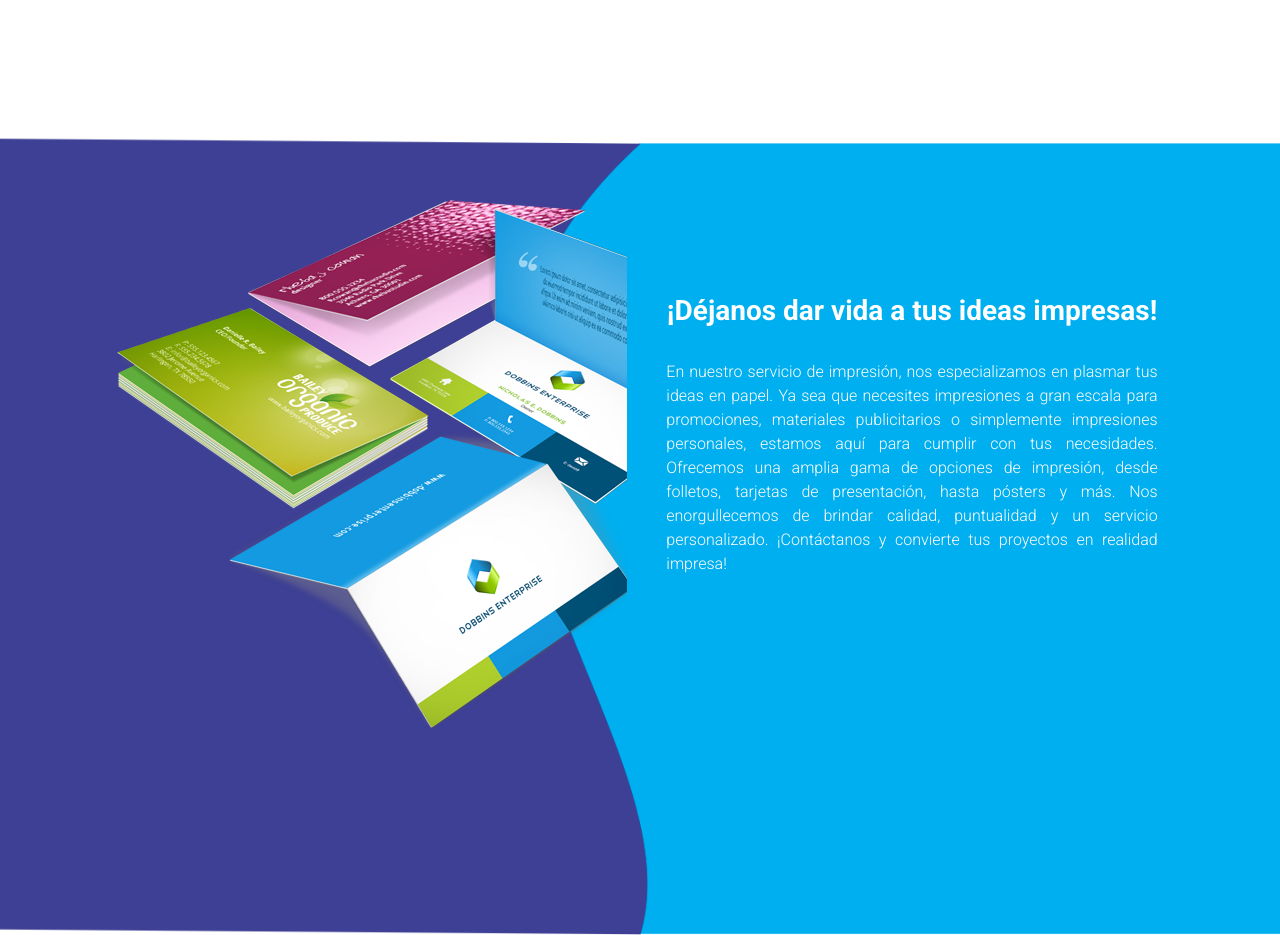
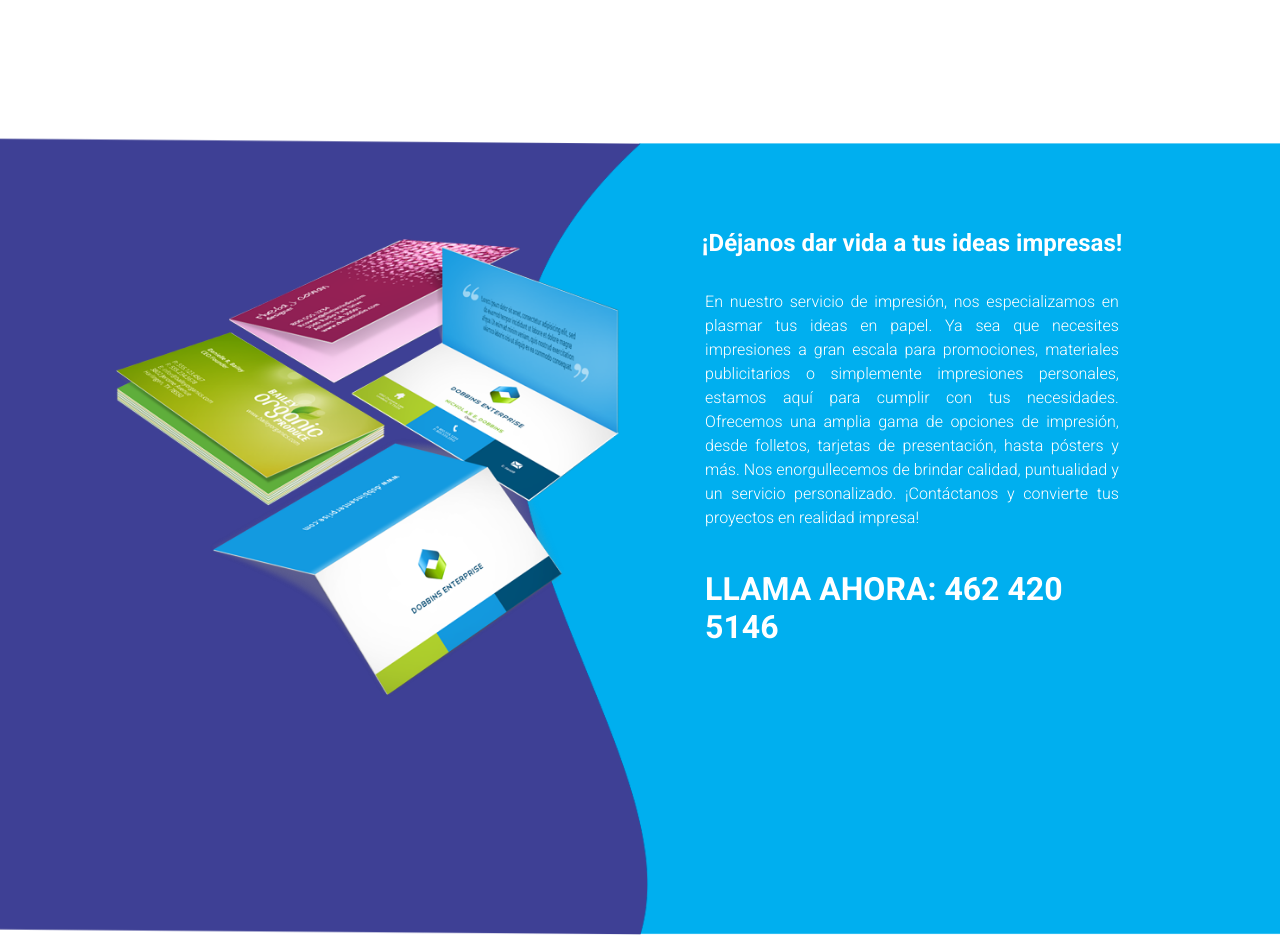
Before and after one commit to Alan12333/imprenta, a Vue app: page / in a window 1280 px wide. Shown: the part 4160-5095 px from the top of the page. Built offline with nearby package versions, Linux system fonts and the light colour scheme.

Commit message:
creacion"

```diff
--- a/src/components/Inicio/InicioComponent.vue
+++ b/src/components/Inicio/InicioComponent.vue
@@ -303,16 +303,17 @@ export default {
 
     <div class="banner">
         <div class="fondo2">
-            <div class="contenido">
+            <div class="contenido"><br><br>
                 <div class="w-100 content">
                     <div class="rw">
                         <div class="sup-2-s">
-                            <img src="../../assets/img/cards.png" class="d-block m-auto">
+                            <img src="../../assets/img/cards.png" class="d-block m-auto w-100">
                         </div>
                         <div class="sup-2-s">
-                            <h3 class="text-white text-center fw-bold fs-3">¡Déjanos dar vida a tus ideas impresas! </h3>
+                            <h3 class="text-white text-center fw-bold fs-4">¡Déjanos dar vida a tus ideas impresas! </h3>
                             <br>
-                            <p class="cont-95 m-auto text-white fs-6 text-justify">
+                            <div class="cont-80 m-auto">
+                                <p class="text-white fs-6 text-justify">
                                     En nuestro servicio de impresión, nos especializamos en plasmar tus ideas en papel. Ya sea
                                     que necesites impresiones a gran escala para promociones, materiales publicitarios o
                                     simplemente impresiones personales, estamos aquí para cumplir con tus necesidades. Ofrecemos
@@ -320,6 +321,9 @@ export default {
                                     pósters y más. Nos enorgullecemos de brindar calidad, puntualidad y un servicio
                                     personalizado. ¡Contáctanos y convierte tus proyectos en realidad impresa!
                                 </p>
+                                <br>
+                                <h2 class="fs-2 text-white fw-bold">LLAMA AHORA: 462 420 5146</h2>
+                            </div>
                         </div>
                     </div>
                 </div>
```
Lines whose indentation alone changed are shown as unchanged.
